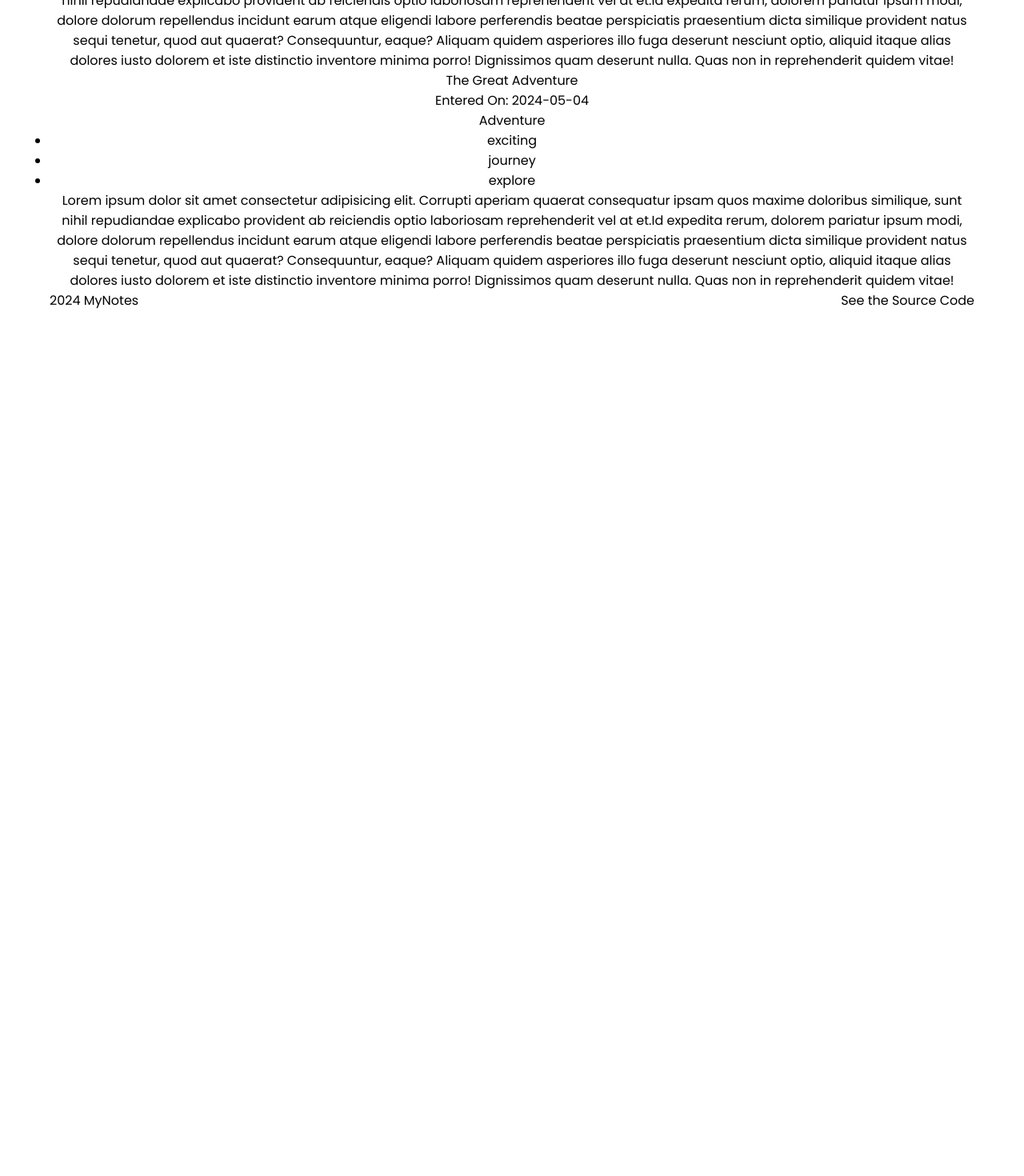
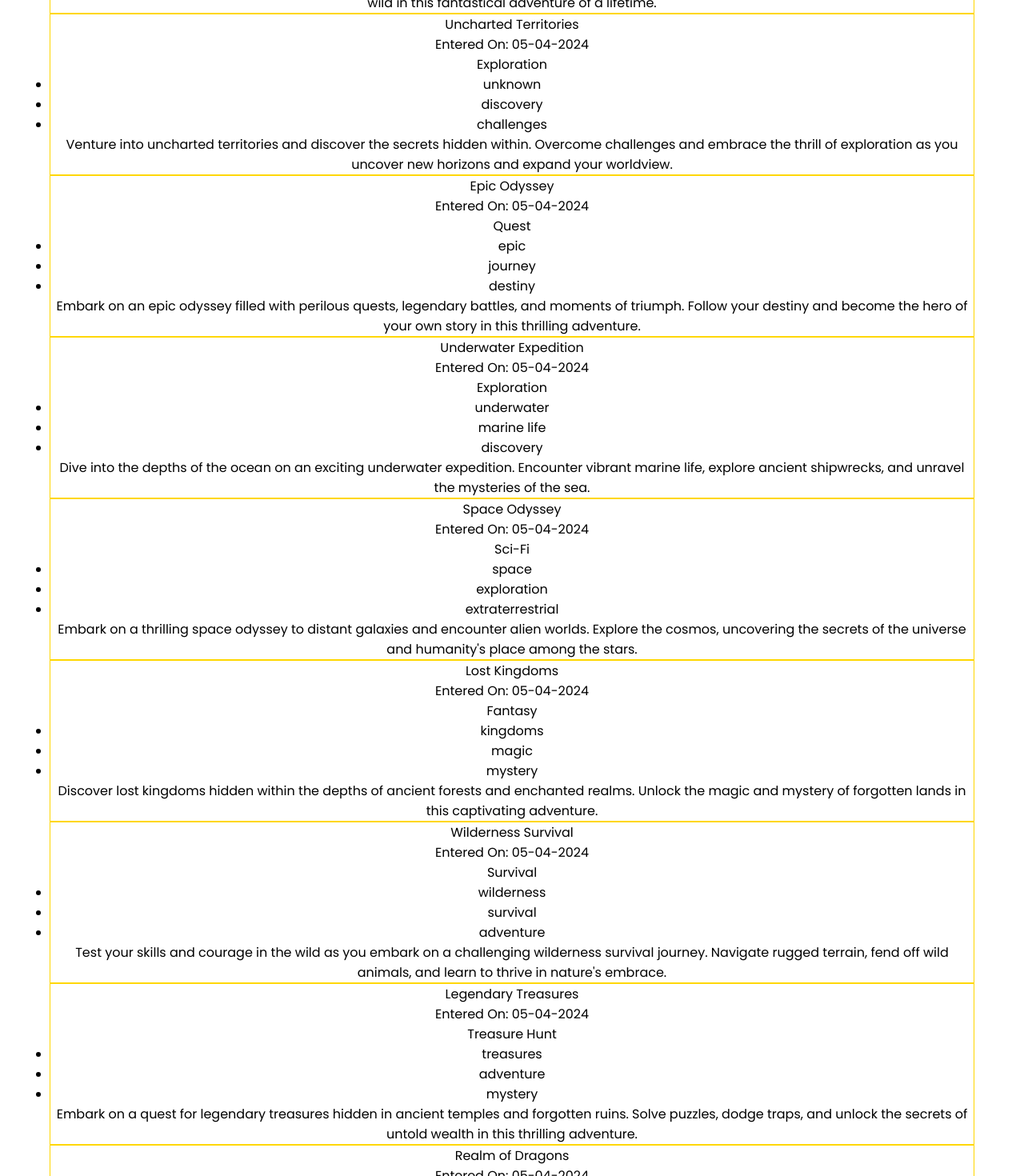
Before and after one commit to ayoublos/note-taking-note, a React (Vite) app: page / in a window 1280 px wide. Shown: the part 620-2090 px from the top of the page at 80% size. Before the commit the page ends 1070 px from the top, so only its background shows below. Built offline with nearby package versions, Linux system fonts and the light colour scheme.

Commit message:
add scss to note

```diff
--- a/src/components/note/Note.jsx
+++ b/src/components/note/Note.jsx
@@ -1,3 +1,4 @@
+import "./Note.scss"
 export default function Note({note}){
 
     return (
--- a/src/components/note/Note.scss
+++ b/src/components/note/Note.scss
@@ -0,0 +1,3 @@
+.singleNote {
+    border: 1px solid gold
+}
--- a/src/components/notelist/NoteList.jsx
+++ b/src/components/notelist/NoteList.jsx
@@ -1,9 +1,8 @@
 import Note from "../note/Note"
 export default function NoteList({data}){
 
-    console.log(data)
     return (
-        <div className="classList">
+        <div className="noteList">
             {data.map(note => <Note key={note.id} note={note}/>)}
         </div>
     )
--- a/src/components/notelist/NoteList.scss
+++ b/src/components/notelist/NoteList.scss
@@ -0,0 +1,2 @@
+.noteList {
+}
--- a/src/data/data.json
+++ b/src/data/data.json
@@ -5,22 +5,86 @@
     "category": "Adventure",
     "tags": ["exciting", "journey", "explore"],
     "content": "Lorem ipsum dolor sit amet consectetur adipisicing elit. Corrupti aperiam quaerat consequatur ipsam quos maxime doloribus similique, sunt nihil repudiandae explicabo provident ab reiciendis optio laboriosam reprehenderit vel at et.Id expedita rerum, dolorem pariatur ipsum modi, dolore dolorum repellendus incidunt earum atque eligendi labore perferendis beatae perspiciatis praesentium dicta similique provident natus sequi tenetur, quod aut quaerat? Consequuntur, eaque? Aliquam quidem asperiores illo fuga deserunt nesciunt optio, aliquid itaque alias dolores iusto dolorem et iste distinctio inventore minima porro! Dignissimos quam deserunt nulla. Quas non in reprehenderit quidem vitae!",
-    "date": "2024-05-04"
+    "date": "05-04-2024"
   },
   {
-    "id": "1",
-    "title": "The Great Adventure",
-    "category": "Adventure",
-    "tags": ["exciting", "journey", "explore"],
-    "content": "Lorem ipsum dolor sit amet consectetur adipisicing elit. Corrupti aperiam quaerat consequatur ipsam quos maxime doloribus similique, sunt nihil repudiandae explicabo provident ab reiciendis optio laboriosam reprehenderit vel at et.Id expedita rerum, dolorem pariatur ipsum modi, dolore dolorum repellendus incidunt earum atque eligendi labore perferendis beatae perspiciatis praesentium dicta similique provident natus sequi tenetur, quod aut quaerat? Consequuntur, eaque? Aliquam quidem asperiores illo fuga deserunt nesciunt optio, aliquid itaque alias dolores iusto dolorem et iste distinctio inventore minima porro! Dignissimos quam deserunt nulla. Quas non in reprehenderit quidem vitae!",
-    "date": "2024-05-04"
+    "id": "2",
+    "title": "Mystical Quest",
+    "category": "Fantasy",
+    "tags": ["magic", "adventure", "mystery"],
+    "content": "Embark on a journey filled with magic and mystery as you explore ancient lands and encounter mythical creatures. Let your imagination run wild in this fantastical adventure of a lifetime.",
+    "date": "05-04-2024"
   },
   {
-    "id": "1",
-    "title": "The Great Adventure",
-    "category": "Adventure",
-    "tags": ["exciting", "journey", "explore"],
-    "content": "Lorem ipsum dolor sit amet consectetur adipisicing elit. Corrupti aperiam quaerat consequatur ipsam quos maxime doloribus similique, sunt nihil repudiandae explicabo provident ab reiciendis optio laboriosam reprehenderit vel at et.Id expedita rerum, dolorem pariatur ipsum modi, dolore dolorum repellendus incidunt earum atque eligendi labore perferendis beatae perspiciatis praesentium dicta similique provident natus sequi tenetur, quod aut quaerat? Consequuntur, eaque? Aliquam quidem asperiores illo fuga deserunt nesciunt optio, aliquid itaque alias dolores iusto dolorem et iste distinctio inventore minima porro! Dignissimos quam deserunt nulla. Quas non in reprehenderit quidem vitae!",
-    "date": "2024-05-04"
+    "id": "3",
+    "title": "Uncharted Territories",
+    "category": "Exploration",
+    "tags": ["unknown", "discovery", "challenges"],
+    "content": "Venture into uncharted territories and discover the secrets hidden within. Overcome challenges and embrace the thrill of exploration as you uncover new horizons and expand your worldview.",
+    "date": "05-04-2024"
+  },
+  {
+    "id": "4",
+    "title": "Epic Odyssey",
+    "category": "Quest",
+    "tags": ["epic", "journey", "destiny"],
+    "content": "Embark on an epic odyssey filled with perilous quests, legendary battles, and moments of triumph. Follow your destiny and become the hero of your own story in this thrilling adventure.",
+    "date": "05-04-2024"
+  },
+  {
+    "id": "5",
+    "title": "Underwater Expedition",
+    "category": "Exploration",
+    "tags": ["underwater", "marine life", "discovery"],
+    "content": "Dive into the depths of the ocean on an exciting underwater expedition. Encounter vibrant marine life, explore ancient shipwrecks, and unravel the mysteries of the sea.",
+    "date": "05-04-2024"
+  },
+  {
+    "id": "6",
+    "title": "Space Odyssey",
+    "category": "Sci-Fi",
+    "tags": ["space", "exploration", "extraterrestrial"],
+    "content": "Embark on a thrilling space odyssey to distant galaxies and encounter alien worlds. Explore the cosmos, uncovering the secrets of the universe and humanity's place among the stars.",
+    "date": "05-04-2024"
+  },
+  {
+    "id": "7",
+    "title": "Lost Kingdoms",
+    "category": "Fantasy",
+    "tags": ["kingdoms", "magic", "mystery"],
+    "content": "Discover lost kingdoms hidden within the depths of ancient forests and enchanted realms. Unlock the magic and mystery of forgotten lands in this captivating adventure.",
+    "date": "05-04-2024"
+  },
+  {
+    "id": "8",
+    "title": "Wilderness Survival",
+    "category": "Survival",
+    "tags": ["wilderness", "survival", "adventure"],
+    "content": "Test your skills and courage in the wild as you embark on a challenging wilderness survival journey. Navigate rugged terrain, fend off wild animals, and learn to thrive in nature's embrace.",
+    "date": "05-04-2024"
+  },
+  {
+    "id": "9",
+    "title": "Legendary Treasures",
+    "category": "Treasure Hunt",
+    "tags": ["treasures", "adventure", "mystery"],
+    "content": "Embark on a quest for legendary treasures hidden in ancient temples and forgotten ruins. Solve puzzles, dodge traps, and unlock the secrets of untold wealth in this thrilling adventure.",
+    "date": "05-04-2024"
+  },
+  {
+    "id": "10",
+    "title": "Realm of Dragons",
+    "category": "Fantasy",
+    "tags": ["dragons", "adventure", "magic"],
+    "content": "Enter the mythical realm of dragons, where ancient beasts soar the skies and magic flows through every corner. Join epic battles, uncover dragon lore, and become a legend in this fantastical adventure.",
+    "date": "05-04-2024"
+  },
+  {
+    "id": "11",
+    "title": "Pirate's Plunder",
+    "category": "Pirate Adventure",
+    "tags": ["pirates", "treasure", "high seas"],
+    "content": "Sail the high seas as a daring pirate in search of hidden treasure and legendary riches. Engage in swashbuckling adventures, navigate treacherous waters, and live the life of a buccaneer.",
+    "date": "05-04-2024"
   }
 ]
```
